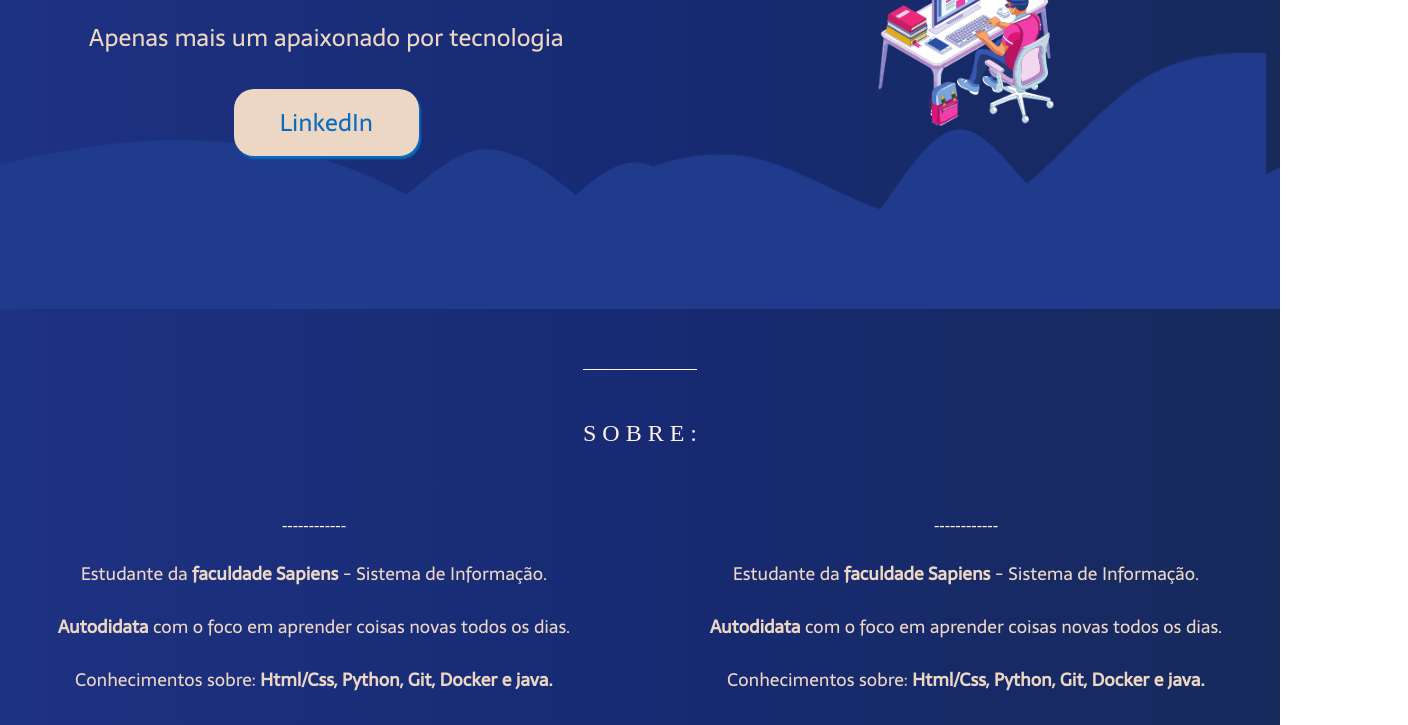
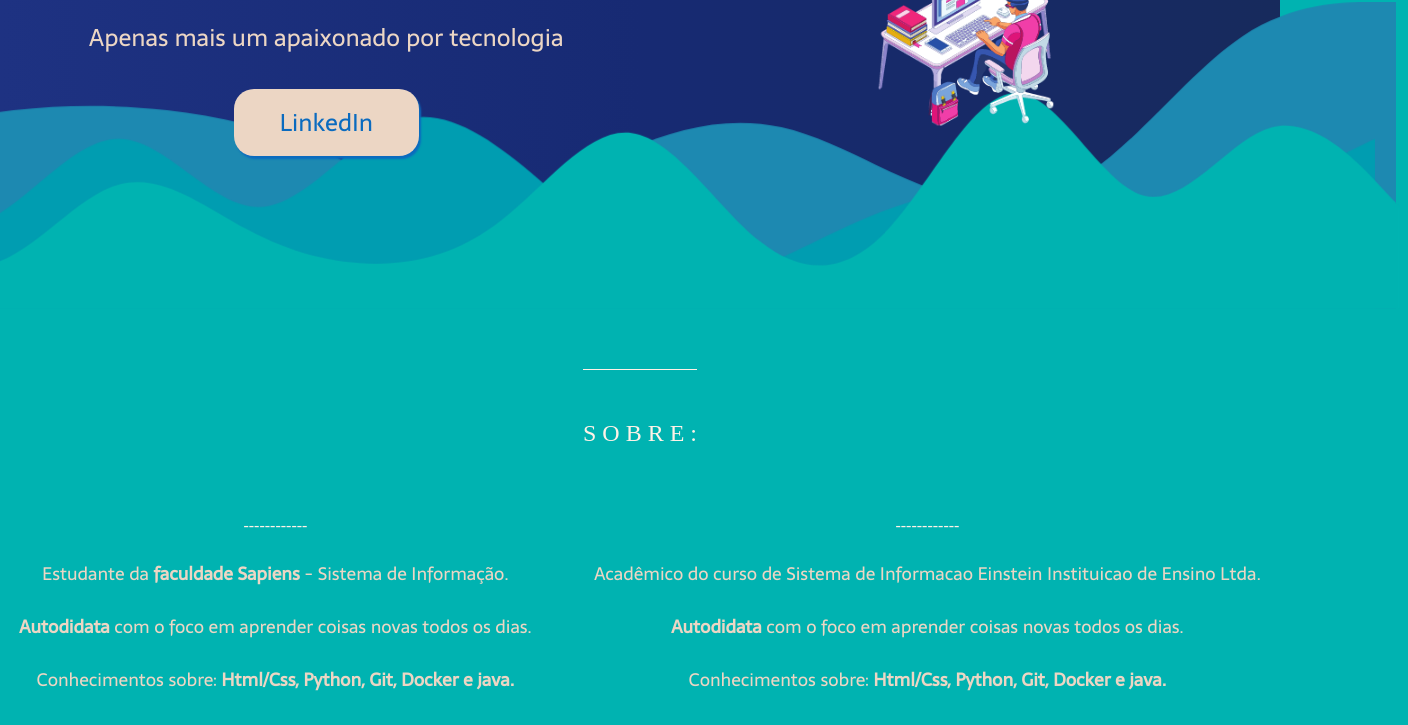
Before and after one commit to marcusaloise/LandingPageCV, a plain HTML site: page index.html in a window 1280 px wide. Shown: the part 281-1006 px from the top of the page, 1408 px wide, since content can reach past the window. Drawn offline with Linux system fonts and the light colour scheme.

Commit message:
Finalizado as ondas da landingPage

```diff
--- a/index.html
+++ b/index.html
@@ -47,11 +47,11 @@
 
                 <svg class="ondas" xmlns="http://www.w3.org/2000/svg" viewBox="0 0 1440 320">
 
-                    <path class="onda1" fill="#203b8c" fill-opacity="1" d="M0,160L24,154.7C48,149,96,139,144,133.3C192,128,240,128,288,133.3C336,139,384,149,432,170.7C480,192,528,224,576,224C624,224,672,192,720,170.7C768,149,816,139,864,149.3C912,160,960,192,1008,208C1056,224,1104,224,1152,192C1200,160,1248,96,1296,64C1344,32,1392,32,1416,32L1440,32L1440,320L1416,320C1392,320,1344,320,1296,320C1248,320,1200,320,1152,320C1104,320,1056,320,1008,320C960,320,912,320,864,320C816,320,768,320,720,320C672,320,624,320,576,320C528,320,480,320,432,320C384,320,336,320,288,320C240,320,192,320,144,320C96,320,48,320,24,320L0,320Z"></path>
+                    <path class="onda1" fill="#1D89B1" fill-opacity="1" d="M0,160L24,154.7C48,149,96,139,144,133.3C192,128,240,128,288,133.3C336,139,384,149,432,170.7C480,192,528,224,576,224C624,224,672,192,720,170.7C768,149,816,139,864,149.3C912,160,960,192,1008,208C1056,224,1104,224,1152,192C1200,160,1248,96,1296,64C1344,32,1392,32,1416,32L1440,32L1440,320L1416,320C1392,320,1344,320,1296,320C1248,320,1200,320,1152,320C1104,320,1056,320,1008,320C960,320,912,320,864,320C816,320,768,320,720,320C672,320,624,320,576,320C528,320,480,320,432,320C384,320,336,320,288,320C240,320,192,320,144,320C96,320,48,320,24,320L0,320Z"></path>
 
-                    <path class="onda2" fill="#203b8c" fill-opacity="1" d="M0,192L21.8,208C43.6,224,87,256,131,240C174.5,224,218,160,262,160C305.5,160,349,224,393,224C436.4,224,480,160,524,144C567.3,128,611,160,655,197.3C698.2,235,742,277,785,288C829.1,299,873,277,916,256C960,235,1004,213,1047,213.3C1090.9,213,1135,235,1178,240C1221.8,245,1265,235,1309,218.7C1352.7,203,1396,181,1418,170.7L1440,160L1440,320L1418.2,320C1396.4,320,1353,320,1309,320C1265.5,320,1222,320,1178,320C1134.5,320,1091,320,1047,320C1003.6,320,960,320,916,320C872.7,320,829,320,785,320C741.8,320,698,320,655,320C610.9,320,567,320,524,320C480,320,436,320,393,320C349.1,320,305,320,262,320C218.2,320,175,320,131,320C87.3,320,44,320,22,320L0,320Z"></path>
+                    <path class="onda2" fill="#009DB1" fill-opacity="1" d="M0,192L21.8,208C43.6,224,87,256,131,240C174.5,224,218,160,262,160C305.5,160,349,224,393,224C436.4,224,480,160,524,144C567.3,128,611,160,655,197.3C698.2,235,742,277,785,288C829.1,299,873,277,916,256C960,235,1004,213,1047,213.3C1090.9,213,1135,235,1178,240C1221.8,245,1265,235,1309,218.7C1352.7,203,1396,181,1418,170.7L1440,160L1440,320L1418.2,320C1396.4,320,1353,320,1309,320C1265.5,320,1222,320,1178,320C1134.5,320,1091,320,1047,320C1003.6,320,960,320,916,320C872.7,320,829,320,785,320C741.8,320,698,320,655,320C610.9,320,567,320,524,320C480,320,436,320,393,320C349.1,320,305,320,262,320C218.2,320,175,320,131,320C87.3,320,44,320,22,320L0,320Z"></path>
 
-                    <path class="onda3" fill="#203b8c" fill-opacity="1" d="M0,224L20,240C40,256,80,288,120,277.3C160,267,200,213,240,202.7C280,192,320,224,360,245.3C400,267,440,277,480,277.3C520,277,560,267,600,234.7C640,203,680,149,720,154.7C760,160,800,224,840,256C880,288,920,288,960,245.3C1000,203,1040,117,1080,117.3C1120,117,1160,203,1200,213.3C1240,224,1280,160,1320,149.3C1360,139,1400,181,1420,202.7L1440,224L1440,320L1420,320C1400,320,1360,320,1320,320C1280,320,1240,320,1200,320C1160,320,1120,320,1080,320C1040,320,1000,320,960,320C920,320,880,320,840,320C800,320,760,320,720,320C680,320,640,320,600,320C560,320,520,320,480,320C440,320,400,320,360,320C320,320,280,320,240,320C200,320,160,320,120,320C80,320,40,320,20,320L0,320Z"></path> -->
+                    <path class="onda3" fill="#00B3B1" fill-opacity="1" d="M0,224L20,240C40,256,80,288,120,277.3C160,267,200,213,240,202.7C280,192,320,224,360,245.3C400,267,440,277,480,277.3C520,277,560,267,600,234.7C640,203,680,149,720,154.7C760,160,800,224,840,256C880,288,920,288,960,245.3C1000,203,1040,117,1080,117.3C1120,117,1160,203,1200,213.3C1240,224,1280,160,1320,149.3C1360,139,1400,181,1420,202.7L1440,224L1440,320L1420,320C1400,320,1360,320,1320,320C1280,320,1240,320,1200,320C1160,320,1120,320,1080,320C1040,320,1000,320,960,320C920,320,880,320,840,320C800,320,760,320,720,320C680,320,640,320,600,320C560,320,520,320,480,320C440,320,400,320,360,320C320,320,280,320,240,320C200,320,160,320,120,320C80,320,40,320,20,320L0,320Z"></path>
 
                 </svg>
 
@@ -91,7 +91,7 @@
 
 
                     <p class="paragrafosSecundarios">
-                        Estudante da <strong>faculdade Sapiens </strong>- Sistema de Informação.
+                        Acadêmico do curso de Sistema de Informacao Einstein Instituicao de Ensino Ltda.
                     </p>
 
                     <p class="paragrafosSecundarios">
--- a/style.css
+++ b/style.css
@@ -16,8 +16,9 @@ a, a:visited, a:hover, a:active {
 
 
 body {
+    background-color: #00B3B1;
     font-size: 100%;
-    background-image: linear-gradient(to left, #172A5C, #172A73, #1E3282);
+    /* background-image: linear-gradient(to left, #172A5C, #172A73, #1E3282); */
     position: relative;
     filter: blur(0px);
 }
@@ -29,24 +30,44 @@ main {
 .ondas {
     position: absolute;
     bottom: 0;
-    left: 0;
-    right: 0;
+    left: -10;
+    width: 120%;
 }
 
 .onda1 {
-    animation: moveOnda1 3s ease-in-out infinite alternate;
+
+    animation: moveOnda1 3.5s ease-in-out infinite alternate;
 }
 @keyframes moveOnda1 {
     from {
-        transform: translateX(-20px);
+        transform: translateX(-30px);
     }
 }
 
+.onda2 {
+
+    animation: moveOnda2 3s ease-in-out infinite alternate;
+}
+@keyframes moveOnda2 {
+    from {
+        transform: translateX(-40px);
+    }
+}
+.onda3 {
+
+    animation: moveOnda3 4s ease-in-out infinite alternate;
+}
+@keyframes moveOnda3 {
+    from {
+        transform: translateX(-60px);
+    }
+}
 #fotoPerfil {
     flex-wrap: wrap;
     height: 450px;
     margin-top: 200px;
     z-index: 1;
+
 }
 
 #conteudoPrincipal {
@@ -57,6 +78,8 @@ main {
     justify-content: space-around;
     margin-top: -60px;
     position: relative;
+    background-image: linear-gradient(to left, #172A5C, #172A73, #1E3282);
+
 
 }
 
```
